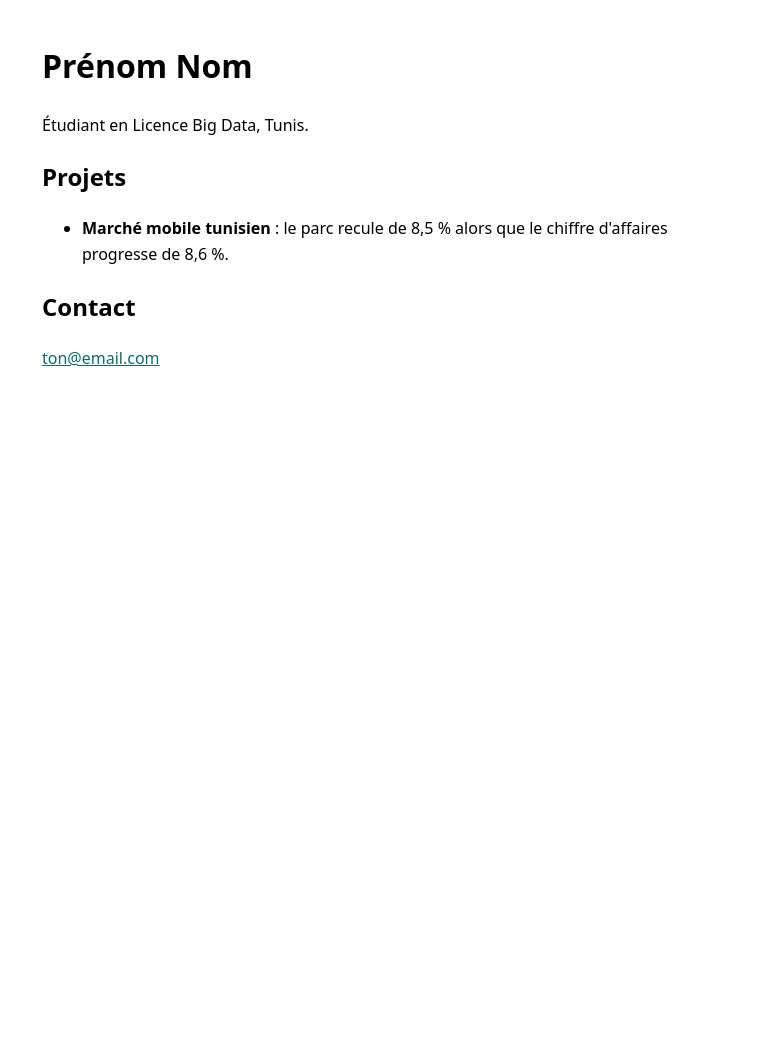
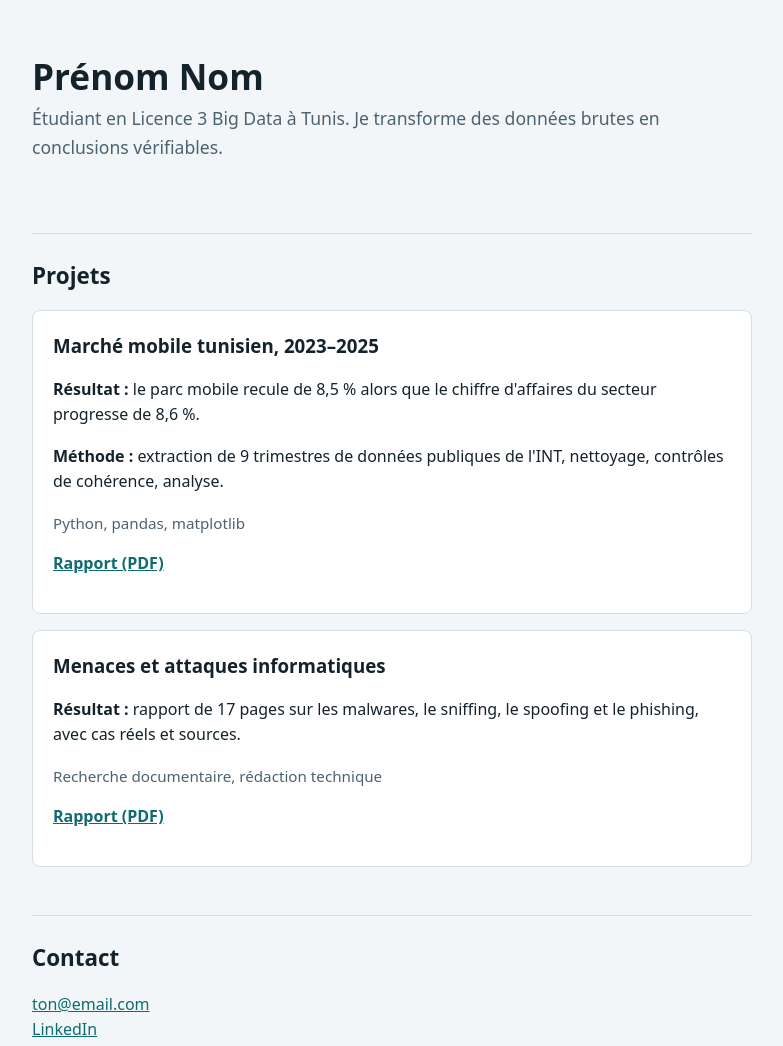
Before and after one commit to leogda52/leogda52.github.io, a plain HTML site: page index.html in a window 1280 px wide. Shown: the top 1046 px of the page, without its empty margins (248-1031 px from the left). Before the commit the page ends 800 px from the top, so only its background shows below. Drawn offline with Linux system fonts and the light colour scheme.

Commit message:
Enhance portfolio layout and content
Updated the portfolio page with a new title and meta description. Added project details and improved the layout with CSS variables.

```diff
--- a/index.html
+++ b/index.html
@@ -3,24 +3,63 @@
 <head>
   <meta charset="utf-8">
   <meta name="viewport" content="width=device-width, initial-scale=1">
-  <title>Prénom Nom – Portfolio</title>
+  <meta name="description" content="Portfolio de Prénom Nom, étudiant en Licence Big Data à Tunis : analyse de données, Python, Excel, Power BI.">
+  <title>Prénom Nom – Analyse de données</title>
   <style>
-    body { font-family: system-ui, sans-serif; max-width: 700px;
-           margin: 40px auto; padding: 0 20px; line-height: 1.6; }
-    a { color: #0E6B70; }
+    :root {
+      --texte: #14232B; --discret: #4B6370; --fond: #F3F6F8;
+      --carte: #FFFFFF; --accent: #0E6B70; --ligne: #D5DEE3;
+    }
+    * { box-sizing: border-box; }
+    body { margin: 0; background: var(--fond); color: var(--texte);
+           font-family: system-ui, sans-serif; line-height: 1.6; }
+    .conteneur { max-width: 760px; margin: 0 auto; padding: 0 20px; }
+    header { padding: 56px 0 24px; }
+    h1 { font-size: 2.2rem; margin: 0 0 8px; line-height: 1.15; }
+    h2 { font-size: 1.4rem; margin: 48px 0 16px; padding-top: 24px;
+         border-top: 1px solid var(--ligne); }
+    .sous-titre { color: var(--discret); font-size: 1.1rem; margin: 0; }
+    a { color: var(--accent); }
+    .projet { background: var(--carte); border: 1px solid var(--ligne);
+              border-radius: 8px; padding: 20px; margin-bottom: 16px; }
+    .projet h3 { margin: 0 0 8px; }
+    .outils { color: var(--discret); font-size: .95rem; }
+    .liens a { margin-right: 16px; font-weight: 600; }
+    footer { padding: 32px 0 56px; color: var(--discret); font-size: .9rem; }
+    @media (max-width: 600px) { h1 { font-size: 1.8rem; } }
   </style>
 </head>
 <body>
-  <h1>Prénom Nom</h1>
-  <p>Étudiant en Licence Big Data, Tunis.</p>
+  <div class="conteneur">
+    <header>
+      <h1>Prénom Nom</h1>
+      <p class="sous-titre">Étudiant en Licence 3 Big Data à Tunis. Je transforme des données brutes en conclusions vérifiables.</p>
+    </header>
 
-  <h2>Projets</h2>
-  <ul>
-    <li><strong>Marché mobile tunisien</strong> : le parc recule de 8,5 %
-        alors que le chiffre d'affaires progresse de 8,6 %.</li>
-  </ul>
+    <main>
+      <h2>Projets</h2>
 
-  <h2>Contact</h2>
-  <p><a href="mailto:ton@email.com">ton@email.com</a></p>
+      <article class="projet">
+        <h3>Marché mobile tunisien, 2023–2025</h3>
+        <p><strong>Résultat :</strong> le parc mobile recule de 8,5 % alors que le chiffre d'affaires du secteur progresse de 8,6 %.</p>
+        <p><strong>Méthode :</strong> extraction de 9 trimestres de données publiques de l'INT, nettoyage, contrôles de cohérence, analyse.</p>
+        <p class="outils">Python, pandas, matplotlib</p>
+        <p class="liens"><a href="rapport-telecoms.pdf">Rapport (PDF)</a></p>
+      </article>
+
+      <article class="projet">
+        <h3>Menaces et attaques informatiques</h3>
+        <p><strong>Résultat :</strong> rapport de 17 pages sur les malwares, le sniffing, le spoofing et le phishing, avec cas réels et sources.</p>
+        <p class="outils">Recherche documentaire, rédaction technique</p>
+        <p class="liens"><a href="rapport-securite.pdf">Rapport (PDF)</a></p>
+      </article>
+
+      <h2>Contact</h2>
+      <p><a href="mailto:ton@email.com">ton@email.com</a><br>
+         <a href="https://www.linkedin.com/in/ton-profil">LinkedIn</a></p>
+    </main>
+
+    <footer>Prénom Nom, Tunis.</footer>
+  </div>
 </body>
 </html>
```
